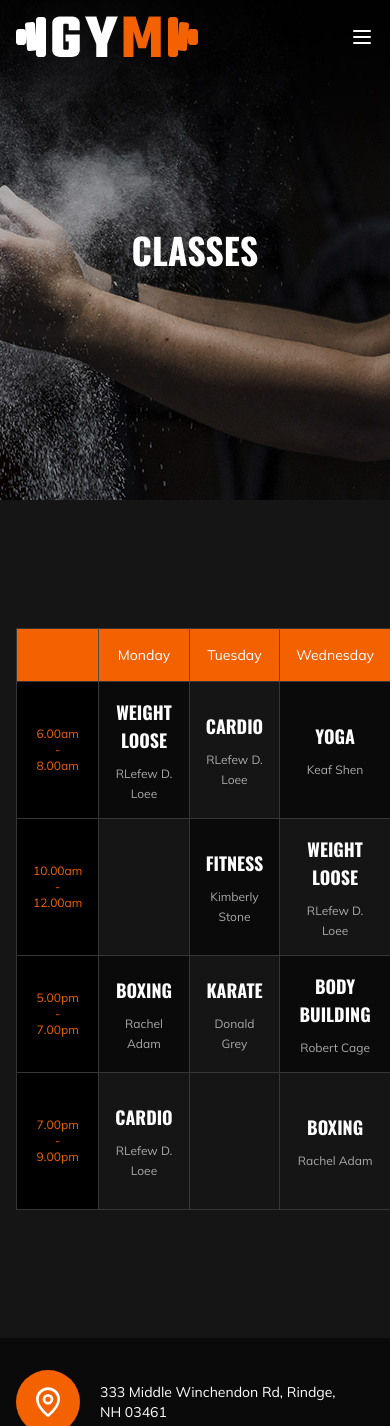
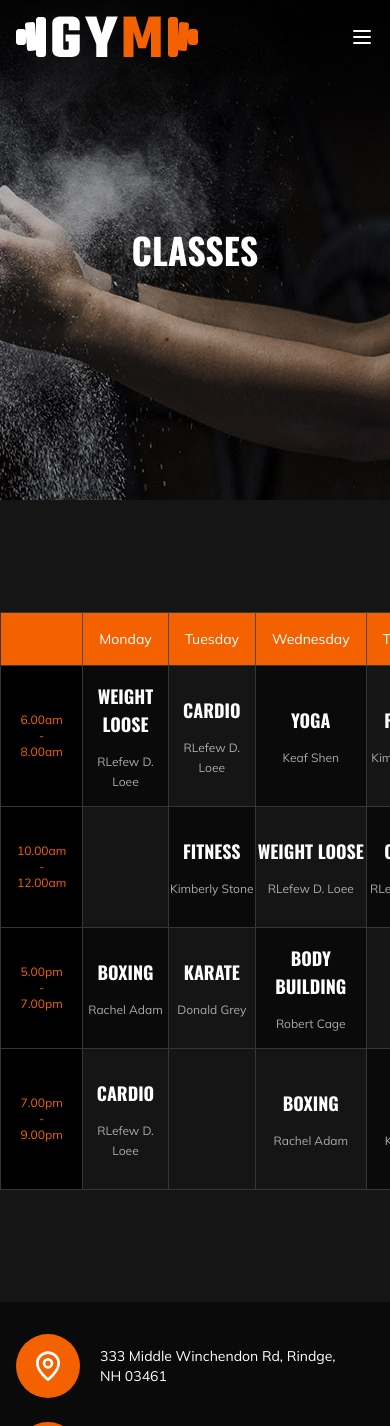
Before and after one commit to felipe-muner/podium-gym, a Next.js app: page /classes in a window 390 px wide. Shown: the top 1426 px of the page. Built offline with nearby package versions, Linux system fonts and the light colour scheme.

Commit message:
feat: more details

```diff
--- a/components/Timetable/Timetable.tsx
+++ b/components/Timetable/Timetable.tsx
@@ -54,7 +54,7 @@ const Timetable = () => {
   ];
 
   return (
-    <section className="overflow-x-auto bg-brand-background-2 p-4 container mx-auto my-28">
+    <section className="overflow-x-auto bg-brand-background-2 lg:p-4 lg:container lg:mx-auto my-28">
       <table className="min-w-full border-collapse border border-[#363636] text-center">
         <thead>
           <tr className="bg-brand-orange font-mulish">
@@ -78,7 +78,7 @@ const Timetable = () => {
                 <td
                   key={dayIndex}
                   className={cn(
-                    'border border-[#363636] p-4 w-24 h-24 text-sm',
+                    'border border-[#363636] lg:py-8 md:py-6 py-4 w-24 h-24 text-sm',
                     {
                       'bg-brand-background-1': day.type === 'dark',
                       'bg-brand-background-2': day.type !== 'dark'
@@ -87,7 +87,7 @@ const Timetable = () => {
                 >
                   {day.name ? (
                     <div>
-                      <h5 className="mb-2 text-lg font-semibold uppercase text-white">
+                      <h5 className="mb-3 text-lg font-semibold uppercase text-white">
                         {day.name}
                       </h5>
                       <span className="text-xs text-brand-gray-medium font-mulish">
```
